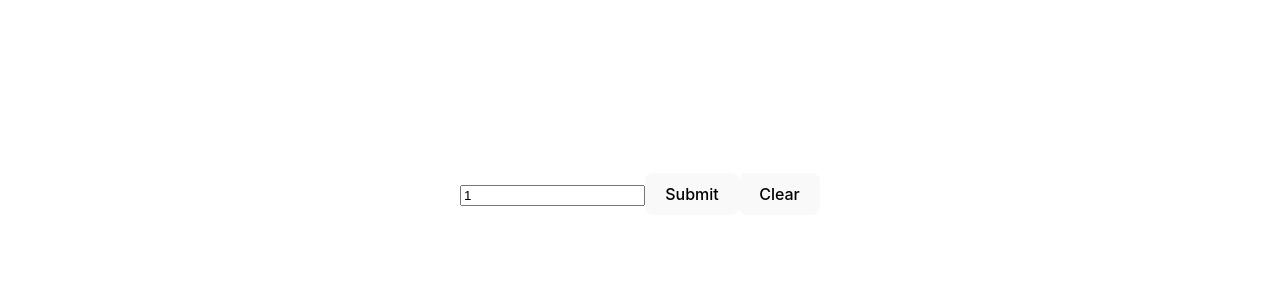
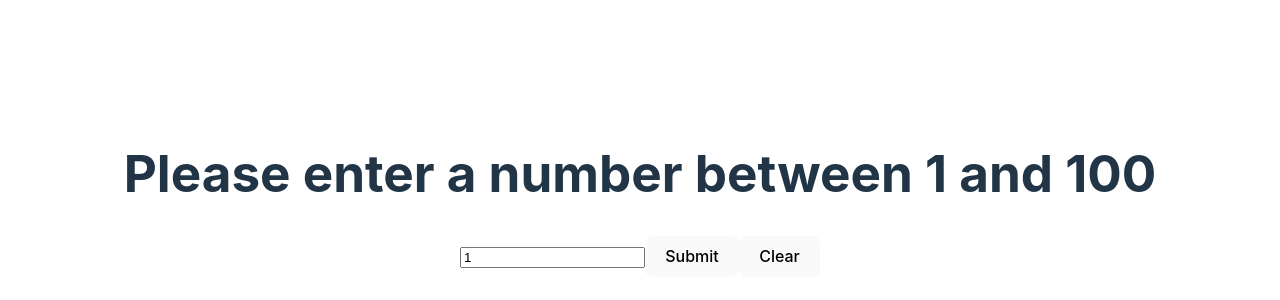
Before and after one commit to Eve-Drake/Binary-Search, a React (Vite) app: page / in a window 1280 px wide. Shown: the part 206-506 px from the top of the page. Built offline with nearby package versions, Linux system fonts and the light colour scheme.

Commit message:
Number input min and max

```diff
--- a/src/Input.tsx
+++ b/src/Input.tsx
@@ -10,9 +10,12 @@ const Input = ({setNumberArray, numberArray}: Props) => {
     const [numberCheck, setNumberCheck] = useState<boolean>(true)
 
     const handleSubmit = () =>{
-        if(numberCheck && stringNum){
+        if(stringNum && stringNum > 0 && stringNum <= 100){
             setNumberArray([...numberArray, stringNum]);
             setStringNum(1)
+        }
+        else{
+            setNumberCheck(false)
         }
     }
 
@@ -22,10 +25,12 @@ const Input = ({setNumberArray, numberArray}: Props) => {
 
   return (
     <div>
-        {!numberCheck && <p>Please Enter a Number</p>}
+        <h1>Please enter a number between 1 and 100</h1>
+        {!numberCheck && <p>Please Enter a Number between 1 and 100</p>}
         <input
             type='number'
             value={stringNum}
+            min={1}
             onChange={(e) => setStringNum(parseInt(e.target.value))}
         />
         <button onClick={handleSubmit}>Submit</button>
```
